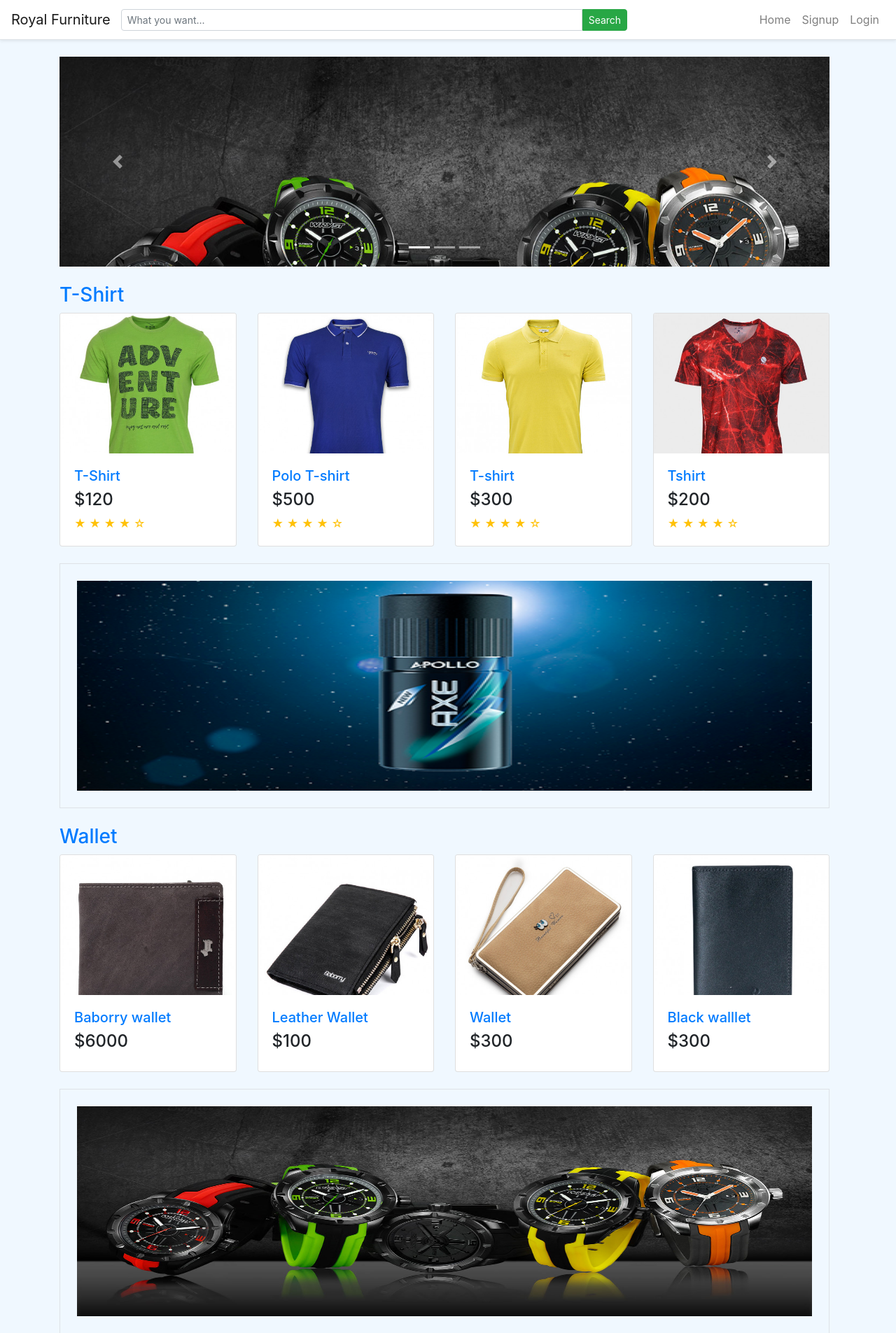
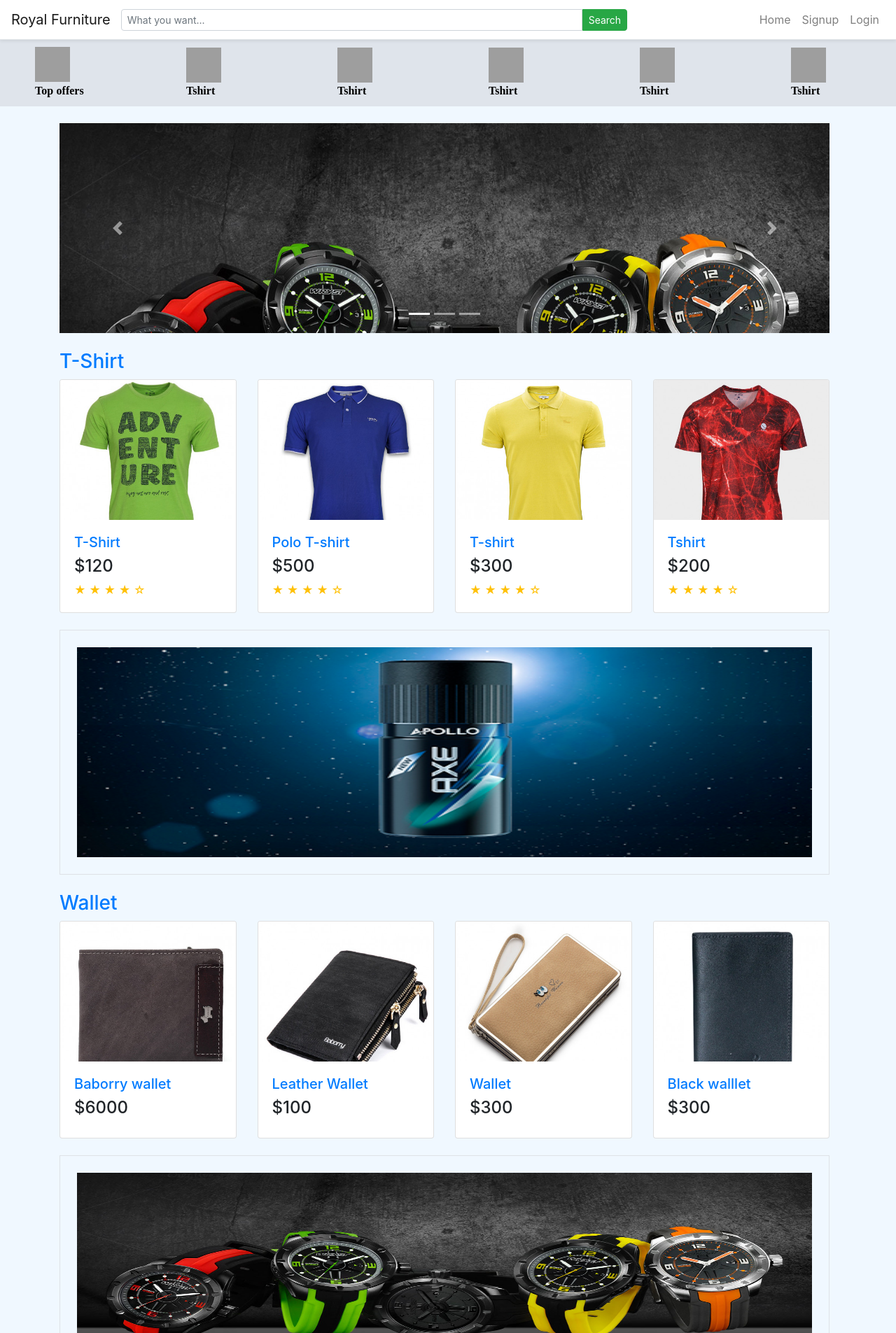
Before and after one commit to 12345407/local-furniture.github.com, a Flask app: page / in a window 1280 px wide. Shown: the top 1905 px of the page at 70% size. Run offline with Flask 2, Linux system fonts and the light colour scheme; data comes from the database, SQL or seed files in the repository; some libraries are stand-ins or nearby versions; grey boxes are pictures that could not be loaded.

Commit message:
menu.html

```diff
--- /dev/null
+++ b/menshut-master/templates/includes/menu.html
@@ -0,0 +1,112 @@
+<div class="sub-container">
+    <div class="material">
+        <div class="tshirt">
+            <a href="///">
+                <img src="https://rukminim1.flixcart.com/flap/128/128/image/ee162bad964c46ae.png?q=100" alt=""
+                    id="belt-img" width="50px" height="50px">
+            </a>
+        </div>
+        <a href="http://">Top</a>
+        <a href="">offers</a>
+
+    </div>
+    <div class="material">
+        <div class="tshirt">
+            <a href=""><img src="https://rukminim1.flixcart.com/flap/128/128/image/22fddf3c7da4c4f4.png?q=100" alt=""
+                    id="belt-img" width="50px" height="50px"></a>
+        </div>
+        <a href="http://">Tshirt</a>
+
+    </div>
+    <div class="material">
+        <div class="tshirt">
+            <a href=""><img src="https://rukminim1.flixcart.com/flap/128/128/image/82b3ca5fb2301045.png?q=100" alt=""
+                    id="belt-img" width="50px" height="50px"></a>
+        </div>
+        <a href="http://">Tshirt</a>
+
+    </div>
+    <div class="material">
+        <div class="tshirt">
+            <a href=""><img src="https://rukminim1.flixcart.com/flap/128/128/image/69c6589653afdb9a.png?q=100" alt=""
+                    id="belt-img" width="50px" height="50px"></a>
+        </div>
+        <a href="http://">Tshirt</a>
+        <span></span>
+
+    </div>
+    <div class="material">
+        <div class="tshirt">
+            <a href="">
+                <img src="https://rukminim1.flixcart.com/flap/128/128/image/71050627a56b4693.png?q=100" alt=""
+                    id="belt-img" width="50px" height="50px">
+            </a>
+        </div>
+        <a href="http://">Tshirt</a>
+        <span></span>
+
+    </div>
+    <div class="material">
+        <div class="tshirt">
+            <a href="///">
+                <img src="https://rukminim1.flixcart.com/flap/128/128/image/ee162bad964c46ae.png?q=100" alt=""
+                    id="belt-img" width="50px" height="50px">
+            </a>
+        </div>
+        <a href="http://">Tshirt</a>
+        <span></span>
+
+    </div>
+
+</div>
+
+
+<style>
+    .sub-container {
+        max-height: 180px;
+        display: flex;
+        align-items: center;
+        padding: 10px 50px;
+        justify-content: space-between;
+        background-color: #DFE4EB;
+        position: sticky;
+        top: 0;
+        z-index: 100;
+    }
+
+    .material {
+        width: 100px;
+        padding: auto;
+        align-items: center;
+        position: relative;
+
+
+    }
+
+    .tshirt {
+
+        object-fit: contain;
+        align-items: center;
+        color: white;
+    }
+
+    .material a {
+        font-family: serif;
+        color: black;
+        align-items: center;
+        padding-top: 50px;
+        font-size: 16px;
+        font-weight: 800;
+        text-decoration: none;
+
+    }
+</style>
+
+
+
+
+
+
+<!--
+
+ -->
--- a/menshut-master/templates/layout.html
+++ b/menshut-master/templates/layout.html
@@ -15,6 +15,8 @@
 
 <body style="background-color:aliceblue; margin-top: 57px">
     {% include 'includes/_navbar.html' %}
+    {% include 'includes/menu.html' %}
+
     <div class="container">
         {% block body %} {% endblock %}
     </div>
```
